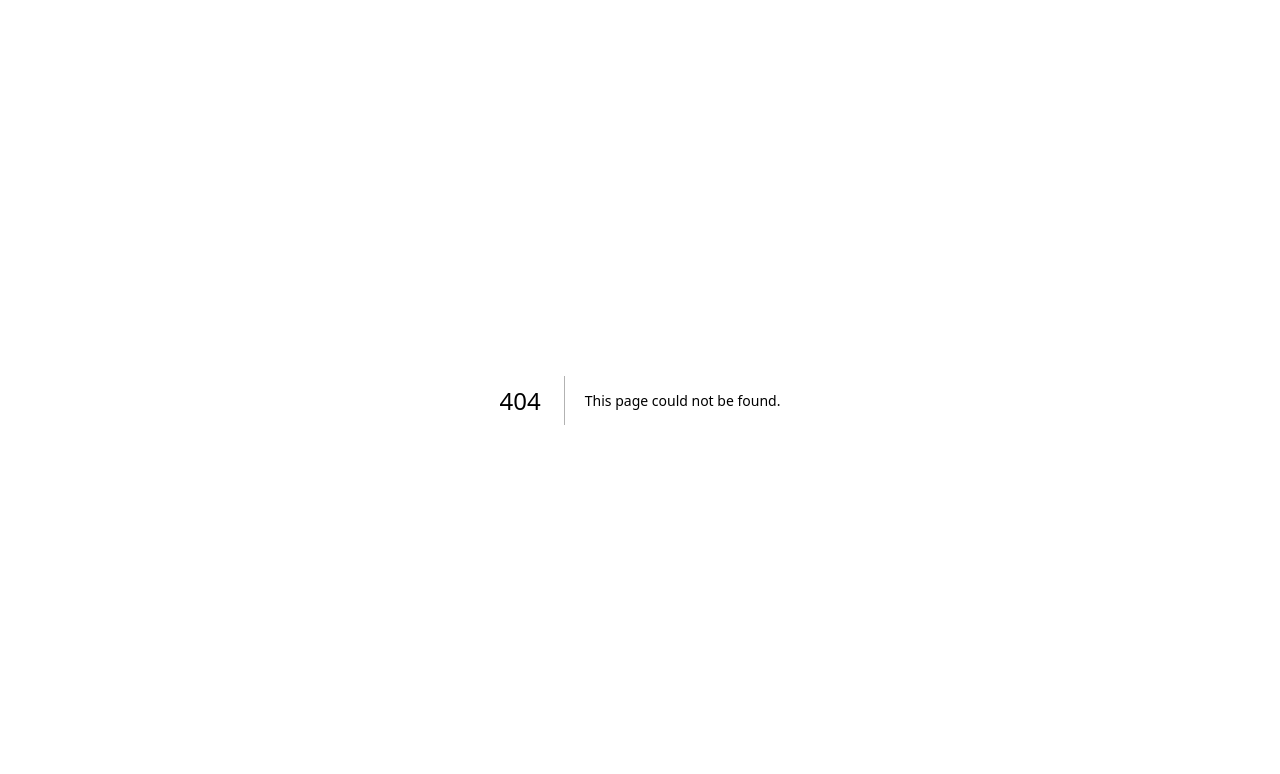
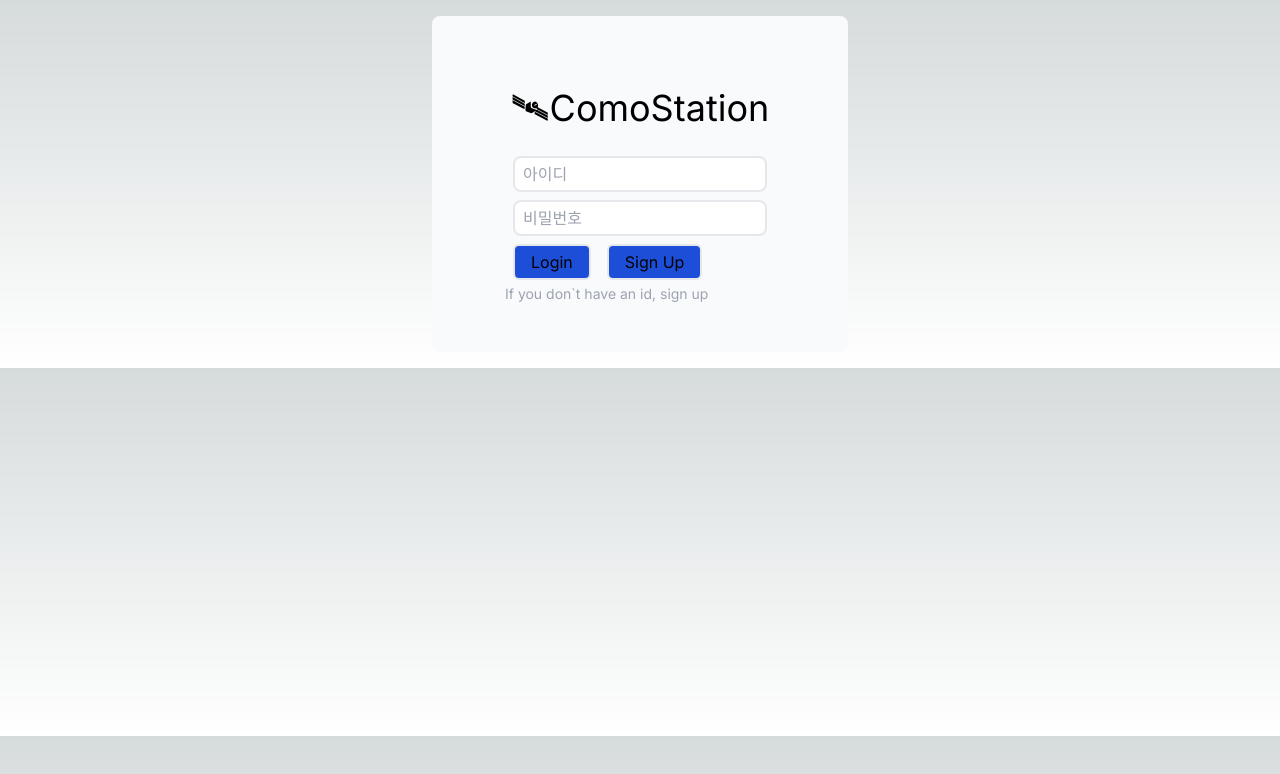
Before and after one commit to xchxn/ComoStation, a Next.js app in the folder comofront/: page /Login in a window 1280 px wide. Before the commit this address had no page. Shown: the top 774 px of the page. Built offline with nearby package versions, Linux system fonts and the light colour scheme.

Commit message:
update login and sign up

```diff
--- /dev/null
+++ b/comofront/src/app/Login/page.tsx
@@ -0,0 +1,9 @@
+import Login from '../component/login';
+
+export default function Page(){
+  return (
+    <div>
+      <Login></Login>
+    </div>
+  );
+}
--- a/comofront/src/app/component/auth.tsx
+++ b/comofront/src/app/component/auth.tsx
@@ -1,5 +1,5 @@
-'use client'
-import { useEffect, useState } from 'react';
+"use client";
+import { useEffect, useState } from "react";
 
 async function Authentication(formData: any) {
   const requestOptions = {
@@ -10,26 +10,68 @@ async function Authentication(formData: any) {
     body: JSON.stringify(formData),
   };
   console.log(requestOptions);
-    const res = await fetch(`http://localhost:3001/auth`, requestOptions);
+  const res = await fetch(`http://localhost:3001/auth/signup`, requestOptions);
+}
+async function idDupCheck(formData: any) {
+  const requestOptions = {
+    method: "POST",
+    headers: {
+      "Content-Type": "application/json",
+    },
+    body: JSON.stringify(formData),
+  };
+  console.log(requestOptions);
+  const res = await fetch(
+    `http://localhost:3001/auth/idvalidcheck`,
+    requestOptions
+  );
+  // 서버에서의 응답을 JSON 형식으로 파싱
+  const data = await res.json();
+
+  // 사용자가 존재하는 경우
+  if (data) {
+    console.log("동일한 아이디가 존재합니다.");
+  } else { // 사용자가 존재하지 않는 경우
+    console.log("사용가능한 아이디입니다.");
+  }
+}
+async function nicknameDupCheck(formData: any) {
+  const requestOptions = {
+    method: "POST",
+    headers: {
+      "Content-Type": "application/json",
+    },
+    body: JSON.stringify(formData),
+  };
+  console.log(requestOptions);
+  const res = await fetch(
+    `http://localhost:3001/auth/nicknamevalidcheck`,
+    requestOptions
+  );
+  // 서버에서의 응답을 JSON 형식으로 파싱
+  const data = await res.json();
+
+  // 사용자가 존재하는 경우
+  if (data) {
+    console.log("동일한 닉네임이 존재합니다.");
+  } else { // 사용자가 존재하지 않는 경우
+    console.log("사용가능한 닉네임입니다.");
+  }
 }
 
-export default function AuthComponent({
-    auth,
-  }: {
-    auth: React.ReactNode
-  }) {
+export default function AuthComponent({ auth }: { auth: React.ReactNode }) {
   const [formData, setFormData] = useState({
-    id: '',
-    nickname: '',
-    password:'',
-    pwCheck: ''
+    id: "",
+    nickname: "",
+    password: "",
+    pwCheck: "",
   });
 
   const handleChange = (e: any) => {
     const { value, name } = e.target;
     setFormData({
       ...formData,
-        [name] : value
+      [name]: value,
     });
     // console.log("change",formData);
   };
@@ -38,7 +80,14 @@ export default function AuthComponent({
     e.preventDefault();
     await Authentication(formData);
   };
-
+  const handleIdDupCheck = async (e: any) => {
+    e.preventDefault();
+    await idDupCheck(formData);
+  };
+  const handleNicknameDupCheck = async (e: any) => {
+    e.preventDefault();
+    await nicknameDupCheck(formData);
+  };
   return (
     <>
       <ul className="flex justify-center">
@@ -57,6 +106,15 @@ export default function AuthComponent({
                 />
               </div>
             <div>
+              <button
+                className="mx-2 my-1 border-2 border-solid rounded-md bg-blue-700 px-4 py-1"
+                type="button"
+                onClick={handleIdDupCheck}
+              >
+                Check for duplication
+              </button>
+            </div>
+            <div>
               <input
                 className="mx-2 my-1 px-2 py-1 border-2 border-solid rounded-lg text-black"
                 type="name"
@@ -66,6 +124,15 @@ export default function AuthComponent({
                 title="사용할 닉네임"
                 onChange={handleChange}
               />
+            </div>
+            <div>
+              <button
+                className="mx-2 my-1 border-2 border-solid rounded-md bg-blue-700 px-4 py-1"
+                type="button"
+                onClick={handleNicknameDupCheck}
+              >
+                Check for duplication
+              </button>
             </div>
             <div>
               <input
@@ -92,7 +159,8 @@ export default function AuthComponent({
             <div>
               <button
                 className="mx-2 my-1 border-2 border-solid rounded-md bg-blue-700 px-4 py-1"
-                type="submit">
+                type="submit"
+              >
                 Sign up
               </button>
             </div>
--- /dev/null
+++ b/comofront/src/app/component/login.tsx
@@ -0,0 +1,98 @@
+"use client";
+import { useEffect, useState } from "react";
+
+async function Login(formData: any) {
+  const requestOptions = {
+    method: "POST",
+    headers: {
+      "Content-Type": "application/json",
+    },
+    body: JSON.stringify(formData),
+  };
+  console.log(requestOptions);
+  const res = await fetch(`http://localhost:3001/auth/login`, requestOptions);
+  // 서버에서의 응답을 JSON 형식으로 파싱
+  const data = await res.json();
+
+  // 사용자가 존재하는 경우
+  if (data) {
+    console.log("로그인 성공.");
+  } else { // 사용자가 존재하지 않는 경우
+    console.log("로그인 실패.");
+  }
+}
+
+export default function LoginComponent({ login }: { login: React.ReactNode }) {
+    const [formData, setFormData] = useState({
+      id: "",
+      password: "",
+    });
+
+    const handleChange = (e: any) => {
+      const { value, name } = e.target;
+      setFormData({
+        ...formData,
+        [name]: value,
+      });
+      // console.log("change",formData);
+    };
+
+    const handleSubmit = async (e: any) => {
+      e.preventDefault();
+      await Login(formData);
+    };
+
+    return (
+      <>
+        <ul className="flex justify-center">
+          <li className="grid box-content h-128 w-80 bg-slate-50 mx-2 rounded-lg my-4 justify-items-center overflow-hidden place-items-start p-6 py-8 sm:p-8 lg:p-12">
+            <h1 className="my-6 text-4xl text-black">🛰ComoStation</h1>
+            <form onSubmit={handleSubmit}>
+              <div>
+                <input
+                  className="mx-2 my-1 px-2 py-1 border-2 border-solid rounded-lg text-black"
+                  type="id"
+                  id="id"
+                  name="id"
+                  placeholder="아이디"
+                  title="아이디"
+                  onChange={handleChange}
+                />
+              </div>
+              <div>
+                <input
+                  className="mx-2 my-1 px-2 py-1 border-2 border-solid rounded-lg text-black"
+                  type="password"
+                  id="password"
+                  name="password"
+                  placeholder="비밀번호"
+                  title="비밀번호"
+                  onChange={handleChange}
+                />
+              </div>
+              <div>
+                <button
+                  className="mx-2 my-1 border-2 border-solid rounded-md bg-blue-700 px-4 py-1"
+                  type="submit"
+                >
+                  Login
+                </button>
+                <button
+                  className="mx-2 my-1 border-2 border-solid rounded-md bg-blue-700 px-4 py-1"
+                  type="button"
+                >
+                  Sign Up
+                </button>
+              </div>
+              <div>
+                <p className="text-gray-400 text-sm">
+                  If you don`t have an id, sign up
+                </p>
+              </div>
+            </form>
+          </li>
+        </ul>
+        {login}
+      </>
+    );
+  }
```
Also changed, not shown: comofront/src/app/dashboard/auth/page.tsx (deleted, +0 -67 lines). Lines whose indentation alone changed are shown as unchanged.
